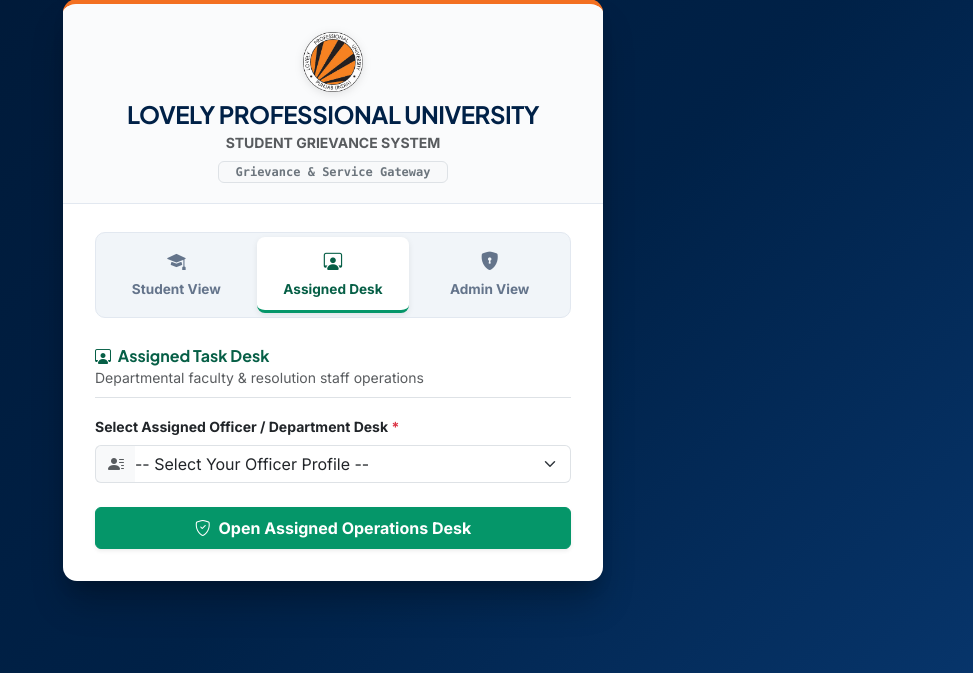
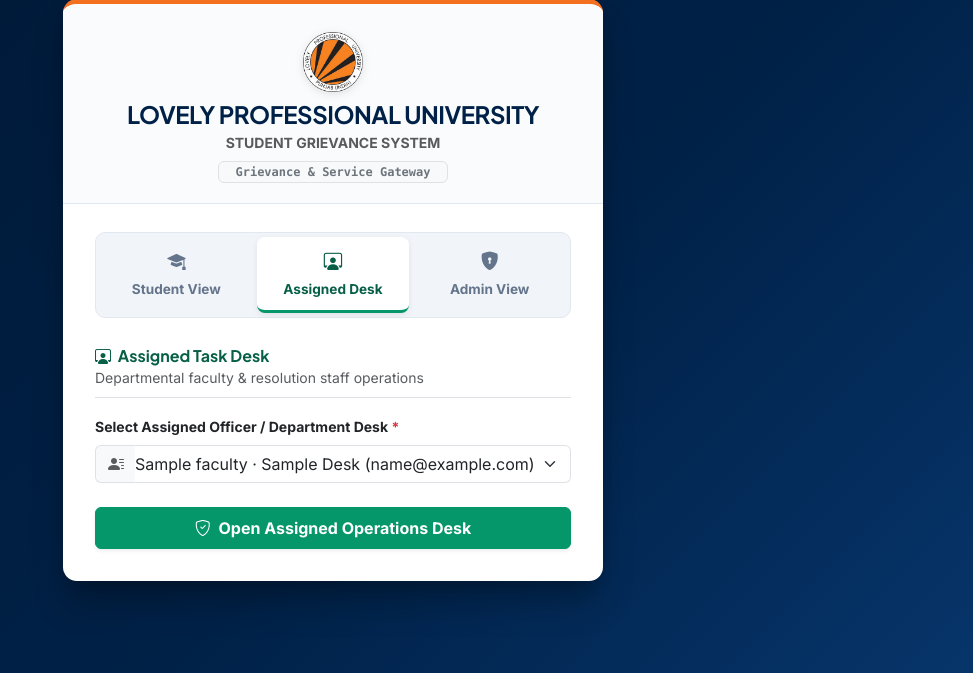
Before and after one commit to pankhurisinghal08-maker/Smart-Grievance-Routing-AI, a Flask app: page /login?tab=faculty in a window 1280 px wide. Shown: the part 110-783 px from the top of the page, without its empty margins (307-1280 px from the left). Run offline with Flask 3, Linux system fonts and the light colour scheme; tables that the repository leaves empty hold one stand-in row (values such as "Sample post").

Commit message:
Restrict assigned faculty messaging to admin, set default officer selection and clean UI badges

```diff
--- a/app.py
+++ b/app.py
@@ -114,7 +114,7 @@ def complaint_history(student_id):
         ids = [c['id'] for c in complaints]
         placeholders = ', '.join(['%s'] * len(ids))
         all_comments = execute_query(
-            f'SELECT complaint_id, author_name, author_role, message, created_at FROM complaint_comments WHERE complaint_id IN ({placeholders}) ORDER BY id ASC',
+            f"SELECT complaint_id, author_name, author_role, message, created_at FROM complaint_comments WHERE complaint_id IN ({placeholders}) AND author_role NOT LIKE '%%To Admin%%' ORDER BY id ASC",
             tuple(ids),
             fetchall=True
         ) or []
@@ -187,8 +187,12 @@ def login():
             faculty_id = request.form.get('faculty_id')
             matched = None
 
-            if faculty_id:
-                matched = execute_query('SELECT id, name, department, email FROM faculty WHERE id = %s', (faculty_id,), fetchone=True)
+            if not faculty_id:
+                faculty_id = '1'
+
+            matched = execute_query('SELECT id, name, department, email FROM faculty WHERE id = %s', (faculty_id,), fetchone=True)
+            if not matched:
+                matched = execute_query('SELECT id, name, department, email FROM faculty WHERE id = 1', fetchone=True)
 
             if matched:
                 session.clear()
@@ -542,14 +546,14 @@ def faculty_add_comment(complaint_id):
         dept_name = session.get('faculty_dept', 'Department')
         execute_query(
             'INSERT INTO complaint_comments (complaint_id, author_name, author_role, message) VALUES (%s, %s, %s, %s)',
-            (complaint_id, author_name, 'Faculty', message[:500]),
+            (complaint_id, author_name, 'Faculty (To Admin)', message[:500]),
             commit=True
         )
         add_notification(
-            f"Officer {author_name} ({dept_name}) replied on #{complaint_id}: {message[:100]}",
-            complaint_id,
-            user_id=complaint['student_id']
+            f"Officer {author_name} ({dept_name}) sent a note to Admin on #{complaint_id}: {message[:100]}",
+            complaint_id
         )
+        flash('Message successfully submitted to Central Administration.', 'success')
     return redirect(url_for('assigned_dashboard'))
 
 @app.route('/faculty/complete/<int:complaint_id>', methods=['POST'])
@@ -585,33 +589,7 @@ def faculty_complete_complaint(complaint_id):
 @app.route('/faculty/reassign/<int:complaint_id>', methods=['POST'])
 @faculty_required
 def faculty_reassign(complaint_id):
-    target_faculty_id = request.form.get('faculty_id')
-    active_faculty_id = session.get('faculty_id')
-    complaint = execute_query(
-        'SELECT id, student_id FROM complaints WHERE id = %s AND assigned_faculty_id = %s AND status NOT IN (%s, %s)',
-        (complaint_id, active_faculty_id, 'Closed', 'Resolved'),
-        fetchone=True
-    )
-    target_faculty = execute_query('SELECT id, name, department FROM faculty WHERE id = %s', (target_faculty_id,), fetchone=True)
-
-    if complaint and target_faculty:
-        old_name = session.get('faculty_name', 'Assigned Officer')
-        execute_query(
-            'UPDATE complaints SET assigned_faculty_id = %s, predicted_department = %s WHERE id = %s',
-            (target_faculty['id'], target_faculty['department'], complaint_id),
-            commit=True
-        )
-        execute_query(
-            'INSERT INTO complaint_comments (complaint_id, author_name, author_role, message) VALUES (%s, %s, %s, %s)',
-            (complaint_id, old_name, 'Faculty', f"Transferred job to {target_faculty['name']} ({target_faculty['department']} department)."),
-            commit=True
-        )
-        add_notification(
-            f"Grievance #{complaint_id} was transferred to {target_faculty['name']} ({target_faculty['department']}).",
-            complaint_id,
-            user_id=complaint['student_id'],
-            faculty_id=target_faculty['id']
-        )
+    flash('Access Restricted: Faculty cannot transfer complaints. Grievance reassignment is managed exclusively by Central Administration.', 'warning')
     return redirect(url_for('assigned_dashboard'))
 
 
--- a/templates/login.html
+++ b/templates/login.html
@@ -124,9 +124,8 @@
                                 <i class="bi bi-person-lines-fill"></i>
                             </span>
                             <select name="faculty_id" id="facultySelect" class="form-select border-start-0 ps-0" required>
-                                <option value="" disabled selected>-- Select Your Officer Profile --</option>
                                 {% for fac in faculty_list %}
-                                <option value="{{ fac.id }}">
+                                <option value="{{ fac.id }}" {% if fac.name == 'Parth Singhal' or fac.id == 1 %}selected{% endif %}>
                                     {{ fac.name }} &middot; {{ fac.department }} Desk ({{ fac.email }})
                                 </option>
                                 {% endfor %}
--- a/templates/submit_form.html
+++ b/templates/submit_form.html
@@ -46,11 +46,7 @@
                     </h4>
                     <small class="text-muted">Automated AI natural language routing &middot; Dedicated faculty departmental assignment</small>
                 </div>
-                <div>
-                    <span class="badge bg-light text-dark border py-2 px-3">
-                        <i class="bi bi-shield-check text-success me-1"></i> Active Session: Regular Student Portal
-                    </span>
-                </div>
+
             </div>
         </div>
     </div>
```
Also changed, not shown: templates/assigned_dashboard.html (+9 -35 lines).
